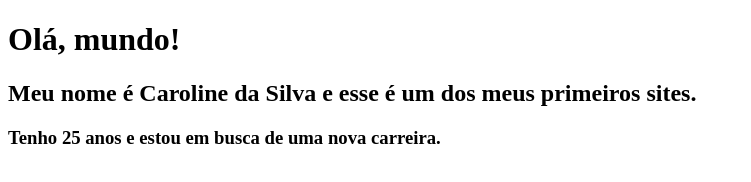
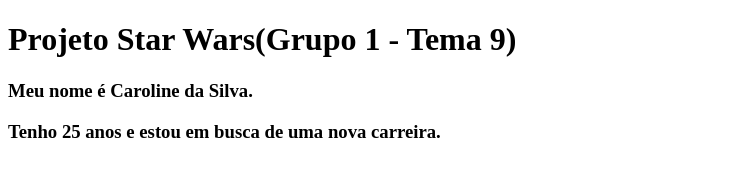
Before and after one commit to Caroline-Sv/atividade-aula04, a plain HTML site: page index.html in a window 1280 px wide. Shown: the whole page, without its empty margins (0-751 px from the left). Drawn offline with Linux system fonts and the light colour scheme.

Commit message:
commit star wars

```diff
--- a/index.html
+++ b/index.html
@@ -4,19 +4,20 @@
 <head>
     <meta charset="UTF-8">
     <meta name="viewport" content="width=device-width, initial-scale=1.0">
-    <title>Document</title>
+    <title>Star Wars</title>
 </head>
 
 <body>
 <p>
-    <h1>Olá, mundo!</h1>
+    <h1>Projeto Star Wars(Grupo 1 - Tema 9)</h1>
     </p>
     <p>
-    <h2>Meu nome é Caroline da Silva e esse é um dos meus primeiros sites.</h2>
+    <h3>Meu nome é Caroline da Silva.</h3>
     </p>
     <p>
     <h3>Tenho 25 anos e estou em busca de uma nova carreira.</h3>
     </p>
+
 </body>
 
 </html>
```
